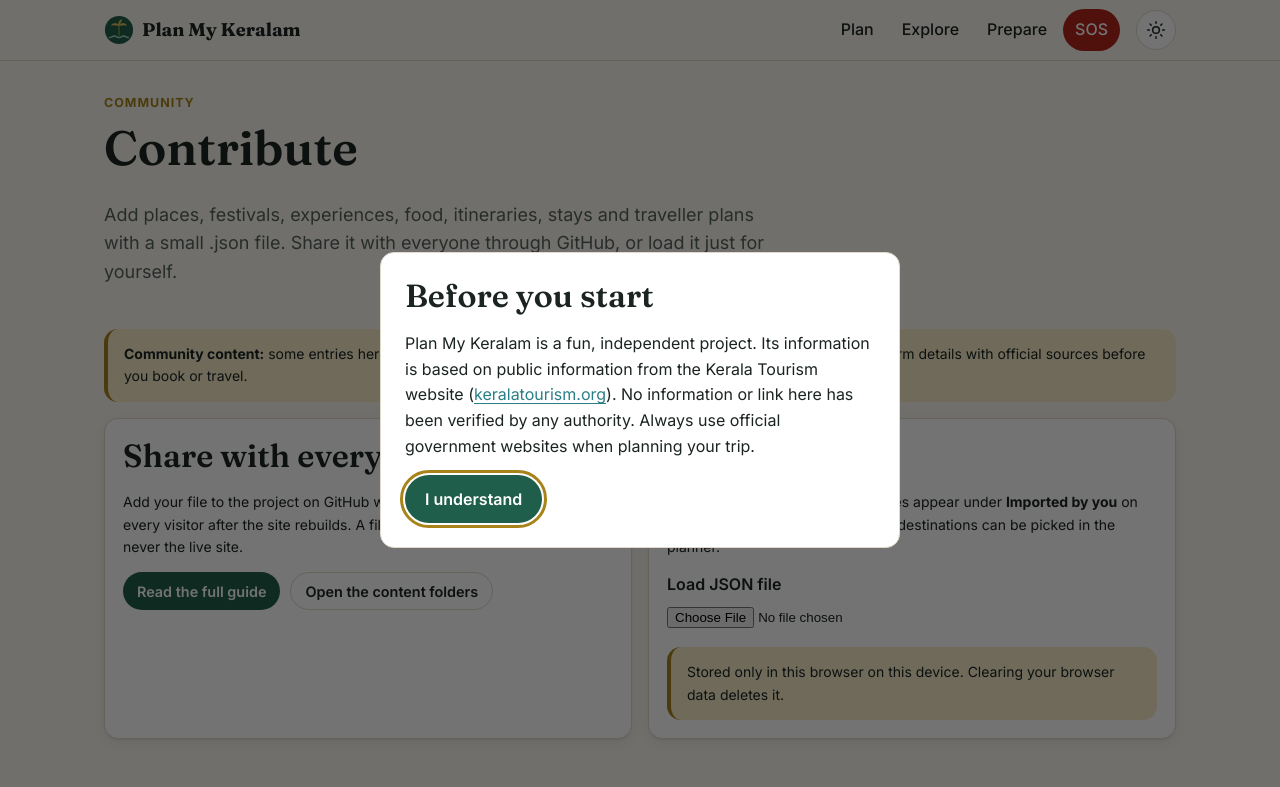
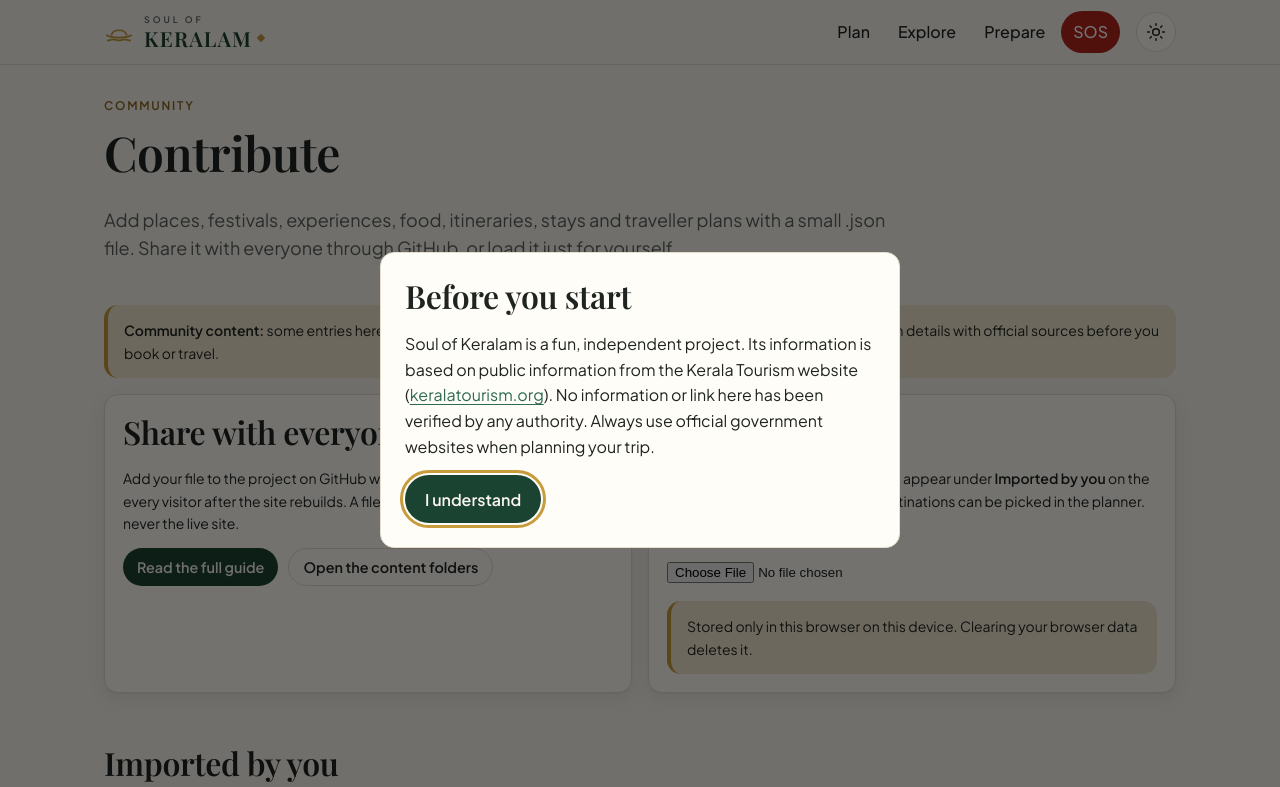
Before and after one commit to deninluvis/My-Keralam, an Astro site: page /My-Keralam/contribute in a window 1280 px wide. Shown: the top 787 px of the page. Built offline with nearby package versions, Linux system fonts and the light colour scheme; Astro itself is replaced by a stand-in of ours; a web font is replaced by a local one.

Commit message:
brand: Soul of Keralam - palette, Playfair Display + Plus Jakarta Sans, wordmark, tagline
- Backwater Emerald, Kasavu Cream, Kasavu Gold, Malabar Terracotta, Charcoal Ink tokens (light + dark).
- Eyebrow labels: uppercase, 0.15em tracking, gold (deeper shade on cream for 4.5:1 contrast).
- Wordmark: SOUL OF / KERALAM with gold diamond and single-line kettuvallam; new favicon and manifest.

Co-Authored-By: Claude Opus 5.5 <noreply@anthropic.com>

```diff
--- a/src/components/TripResult.astro
+++ b/src/components/TripResult.astro
@@ -216,9 +216,9 @@ const { festivals, destinations } = Astro.props;
       L.tileLayer('https://tile.openstreetmap.org/{z}/{x}/{y}.png', { maxZoom: 18, attribution: '&copy; OpenStreetMap contributors' }).addTo(map);
       // One pin per place, numbered in route order; the dashed line follows the same order as the Google Maps link.
       const pts = places.map((p) => [p.lat, p.lng] as [number, number]);
-      L.polyline(pts, { color: '#2a7f86', weight: 4, dashArray: '6 8' }).addTo(map);
+      L.polyline(pts, { color: '#C89B3C', weight: 4, dashArray: '6 8' }).addTo(map);
       const stopName = (id: string) => t.stops.find((s) => s.id === id)?.name ?? '';
-      places.forEach((p, i) => L.circleMarker([p.lat, p.lng], { radius: 8, color: '#fff', weight: 2, fillColor: '#1f5e4a', fillOpacity: 1 })
+      places.forEach((p, i) => L.circleMarker([p.lat, p.lng], { radius: 8, color: '#fff', weight: 2, fillColor: '#1B4332', fillOpacity: 1 })
         .addTo(map).bindTooltip(`${i + 1}. ${p.name}${p.slug ? ` (near ${stopName(p.stopId)})` : ''}`, { permanent: false }));
       const bounds = L.latLngBounds(pts).pad(0.3);
       map.fitBounds(bounds);
--- a/src/data/meta.json
+++ b/src/data/meta.json
@@ -1,5 +1,5 @@
 {
-  "siteName": "Plan My Keralam",
+  "siteName": "Soul of Keralam",
   "lastVerified": "2026-11-22",
   "ratesNote": "Fixed exchange rates, not live. Check a live rate before you pay.",
   "rates": {
@@ -10,6 +10,7 @@
     "AUD": 58,
     "AED": 24
   },
-  "disclaimer": "Plan My Keralam is a fun, independent project. Its information is based on public information from the Kerala Tourism website (keralatourism.org). No information or link here has been verified by any authority. Always use official government websites when planning your trip.",
-  "ratesUpdated": "2026-11-22"
+  "disclaimer": "Soul of Keralam is a fun, independent project. Its information is based on public information from the Kerala Tourism website (keralatourism.org). No information or link here has been verified by any authority. Always use official government websites when planning your trip.",
+  "ratesUpdated": "2026-11-22",
+  "tagline": "Your insider pass to Kerala."
 }
--- a/src/layouts/Base.astro
+++ b/src/layouts/Base.astro
@@ -25,12 +25,12 @@ const verified = new Date(meta.lastVerified).toLocaleDateString('en-GB', { day:
   <meta name="viewport" content="width=device-width, initial-scale=1" />
   <title>{fullTitle}</title>
   <meta name="description" content={description} />
-  <meta name="theme-color" content="#1f5e4a" />
+  <meta name="theme-color" content="#1B4332" />
   <link rel="icon" href={url('/favicon.svg')} type="image/svg+xml" />
   <link rel="manifest" href={url('/manifest.webmanifest')} />
   <link rel="preconnect" href="https://fonts.googleapis.com" />
   <link rel="preconnect" href="https://fonts.gstatic.com" crossorigin />
-  <link href="https://fonts.googleapis.com/css2?family=Fraunces:opsz,wght@9..144,600;9..144,700&family=Inter:wght@400;500;600;700&display=swap" rel="stylesheet" />
+  <link href="https://fonts.googleapis.com/css2?family=Playfair+Display:ital,wght@0,600;1,600&family=Plus+Jakarta+Sans:wght@400;500;600&display=swap" rel="stylesheet" />
   <script is:inline>
     try { const t = localStorage.getItem('theme'); if (t) document.documentElement.dataset.theme = t; } catch (e) {}
   </script>
@@ -40,8 +40,8 @@ const verified = new Date(meta.lastVerified).toLocaleDateString('en-GB', { day:
   <header class="site-header">
     <div class="wrap">
       <a class="logo" href={url('/')} aria-label={`${meta.siteName} home`}>
-        <svg viewBox="0 0 32 32" aria-hidden="true"><circle cx="16" cy="16" r="15" fill="#1f5e4a"/><path d="M16 22V11M16 11c-3-3-7-2-8 0 3-1 5 0 8 0zm0 0c3-3 7-2 8 0-3-1-5 0-8 0zm0 0c-1-3 1-6 3-6-1 2-2 4-3 6z" fill="#e2c15a" stroke="#e2c15a" stroke-width=".8" stroke-linejoin="round"/><path d="M6 24c2.5 0 2.5-1.5 5-1.5s2.5 1.5 5 1.5 2.5-1.5 5-1.5 2.5 1.5 5 1.5" stroke="#9fd8c4" stroke-width="1.6" fill="none" stroke-linecap="round"/></svg>
-        <span>{meta.siteName}</span>
+        <svg class="logo-boat" viewBox="0 0 32 32" aria-hidden="true"><path d="M3 19.5c4 3.2 22 3.2 26 0" /><path d="M8 19c1.5-6.5 14.5-6.5 16 0" /><path d="M4 25c3 0 3-1.2 6-1.2s3 1.2 6 1.2 3-1.2 6-1.2 3 1.2 6 1.2" /></svg>
+        <span class="wordmark" aria-hidden="true"><span class="wm-top">Soul of</span><span class="wm-main">Keralam<i class="wm-dot"></i></span></span>
       </a>
       <nav class="top-nav" aria-label="Main">
         {groups.map((g) => (
--- a/src/pages/contribute.astro
+++ b/src/pages/contribute.astro
@@ -7,7 +7,7 @@ const examples = Object.entries(raw).map(([p, text]) => ({ type: p.split('/').po
 const repo = 'https://github.com/deninluvis/My-Keralam';
 const guide = `${repo}/blob/claude/docs/CONTRIBUTING-DATA.md`;
 ---
-<Base title="Contribute" description="Add destinations, festivals, experiences, food, itineraries, stays and traveller plans to Plan My Keralam with simple JSON files.">
+<Base title="Contribute" description="Add destinations, festivals, experiences, food, itineraries, stays and traveller plans to Soul of Keralam with simple JSON files.">
   <PageHead eyebrow="Community" title="Contribute" lead="Add places, festivals, experiences, food, itineraries, stays and traveller plans with a small .json file. Share it with everyone through GitHub, or load it just for yourself." />
   <div class="wrap"><CommunityNote /></div>
   <div class="wrap">
--- a/src/pages/destinations/[slug].astro
+++ b/src/pages/destinations/[slug].astro
@@ -86,5 +86,5 @@ const regionName = { south: 'South Kerala', central: 'Central Kerala', north: 'N
   const lat = Number(el.dataset.lat), lng = Number(el.dataset.lng);
   const map = L.map(el, { scrollWheelZoom: false }).setView([lat, lng], 10);
   L.tileLayer('https://tile.openstreetmap.org/{z}/{x}/{y}.png', { maxZoom: 18, attribution: '&copy; OpenStreetMap contributors' }).addTo(map);
-  L.circleMarker([lat, lng], { radius: 10, color: '#fff', weight: 2, fillColor: '#1f5e4a', fillOpacity: 1 }).addTo(map).bindTooltip(el.dataset.name!);
+  L.circleMarker([lat, lng], { radius: 10, color: '#fff', weight: 2, fillColor: '#1B4332', fillOpacity: 1 }).addTo(map).bindTooltip(el.dataset.name!);
 </script>
--- a/src/pages/stays.astro
+++ b/src/pages/stays.astro
@@ -76,7 +76,7 @@ const pins = stays.map((s) => ({ slug: s.slug, name: s.name, lat: s.lat, lng: s.
     layer.clearLayers();
     const ids = new Set(shown.map((c) => c.id));
     const pts = pins.filter((p) => ids.has(p.slug));
-    pts.forEach((p) => L.circleMarker([p.lat, p.lng], { radius: 8, color: '#fff', weight: 2, fillColor: '#1f5e4a', fillOpacity: 1 }).addTo(layer!).bindTooltip(p.name));
+    pts.forEach((p) => L.circleMarker([p.lat, p.lng], { radius: 8, color: '#fff', weight: 2, fillColor: '#1B4332', fillOpacity: 1 }).addTo(layer!).bindTooltip(p.name));
     if (pts.length) map.fitBounds(L.latLngBounds(pts.map((p) => [p.lat, p.lng] as [number, number])).pad(0.3), { maxZoom: 11 });
   }
   chips.forEach((c) => c.addEventListener('click', () => {
--- a/src/styles/global.css
+++ b/src/styles/global.css
@@ -1,39 +1,43 @@
-/* Plan My Keralam: design tokens + base styles. Mobile first. */
+/* Soul of Keralam: design tokens + base styles. Mobile first.
+   Brand: Backwater Emerald #1B4332, Kasavu Cream #F9F6F0, Kasavu Gold #C89B3C, Malabar Terracotta #A84A28, Charcoal Ink #1F2421. */
 :root {
-  --bg: #faf7f0;
-  --surface: #ffffff;
-  --surface-2: #f1ede3;
-  --ink: #1b2421;
-  --muted: #55625d;
-  --line: #e0dacb;
-  --green: #1f5e4a;
-  --green-ink: #ffffff;
-  --teal: #2a7f86;
-  --gold: #a8831a;
-  --gold-soft: #f6ecc9;
+  --bg: #f9f6f0;          /* Kasavu Cream: page canvas */
+  --surface: #fffdf8;     /* cards: a touch lighter than the canvas, never pure white */
+  --surface-2: #f0ebe0;
+  --ink: #1f2421;         /* Charcoal Ink */
+  --muted: #5b625e;
+  --line: #e6dfd0;
+  --green: #1b4332;       /* Backwater Emerald: headers, nav, primary buttons */
+  --green-ink: #f9f6f0;
+  --teal: #2d6a4f;        /* lighter emerald for links, charts, map lines */
+  --gold: #c89b3c;        /* Kasavu Gold: dividers, icons, highlights */
+  --gold-text: #8a671c;   /* same gold, deep enough for small text on cream (4.5:1) */
+  --gold-soft: #f3e8cf;
+  --terra: #a84a28;       /* Malabar Terracotta: tags, badges, hover */
+  --terra-soft: #f5e3da;
   --danger: #b3261e;
   --danger-soft: #fbe4e1;
-  --ok-soft: #e1f0e8;
-  --shadow: 0 1px 2px rgb(0 0 0 / 6%), 0 4px 16px rgb(0 0 0 / 6%);
+  --ok-soft: #e3eee7;
+  --shadow: 0 1px 2px rgb(31 36 33 / 5%), 0 6px 20px rgb(31 36 33 / 6%);
   --radius: 14px;
-  --font-body: 'Inter', system-ui, -apple-system, 'Segoe UI', Roboto, sans-serif;
-  --font-head: 'Fraunces', Georgia, 'Times New Roman', serif;
+  --font-body: 'Plus Jakarta Sans', system-ui, -apple-system, 'Segoe UI', Roboto, sans-serif;
+  --font-head: 'Playfair Display', Georgia, 'Times New Roman', serif;
   --max: 1120px;
   color-scheme: light;
 }
 
 @media (prefers-color-scheme: dark) {
   :root:not([data-theme='light']) {
-    --bg: #0f1714; --surface: #16211d; --surface-2: #1d2a25; --ink: #e8eee9; --muted: #a5b3ad;
-    --line: #2a3a33; --green: #6fc3a2; --green-ink: #0f1714; --teal: #6cc3ca; --gold: #e2c15a;
-    --gold-soft: #3a3217; --danger: #ff8a80; --danger-soft: #3b1d1a; --ok-soft: #1c3329;
+    --bg: #0e1713; --surface: #15211b; --surface-2: #1c2b24; --ink: #f1ece2; --muted: #a9b3ad;
+    --line: #2a3a32; --green: #8cc7a6; --green-ink: #0e1713; --teal: #8cc7a6; --gold: #c89b3c; --gold-text: #d9b464;
+    --gold-soft: #33291a; --terra: #e08a66; --terra-soft: #3a2219; --danger: #ff8a80; --danger-soft: #3b1d1a; --ok-soft: #1b3127;
     --shadow: 0 1px 2px rgb(0 0 0 / 40%); color-scheme: dark;
   }
 }
 :root[data-theme='dark'] {
-  --bg: #0f1714; --surface: #16211d; --surface-2: #1d2a25; --ink: #e8eee9; --muted: #a5b3ad;
-  --line: #2a3a33; --green: #6fc3a2; --green-ink: #0f1714; --teal: #6cc3ca; --gold: #e2c15a;
-  --gold-soft: #3a3217; --danger: #ff8a80; --danger-soft: #3b1d1a; --ok-soft: #1c3329;
+  --bg: #0e1713; --surface: #15211b; --surface-2: #1c2b24; --ink: #f1ece2; --muted: #a9b3ad;
+  --line: #2a3a32; --green: #8cc7a6; --green-ink: #0e1713; --teal: #8cc7a6; --gold: #c89b3c; --gold-text: #d9b464;
+  --gold-soft: #33291a; --terra: #e08a66; --terra-soft: #3a2219; --danger: #ff8a80; --danger-soft: #3b1d1a; --ok-soft: #1b3127;
   --shadow: 0 1px 2px rgb(0 0 0 / 40%); color-scheme: dark;
 }
 
@@ -47,8 +51,9 @@ body {
 @media (min-width: 900px) { body { padding-bottom: 0; } }
 img, svg { max-width: 100%; display: block; }
 a { color: var(--teal); text-underline-offset: 3px; }
-a:hover { color: var(--green); }
-h1, h2, h3 { font-family: var(--font-head); line-height: 1.2; margin: 0 0 .5em; font-weight: 600; }
+a:hover { color: var(--terra); }
+h1, h2, h3 { font-family: var(--font-head); line-height: 1.2; margin: 0 0 .5em; font-weight: 600; letter-spacing: -.01em; }
+h1 em, h2 em { font-style: italic; color: var(--green); }
 h1 { font-size: clamp(1.9rem, 5vw, 3rem); }
 h2 { font-size: clamp(1.4rem, 3.5vw, 2rem); margin-top: 1.6em; }
 h3 { font-size: 1.15rem; }
@@ -73,7 +78,7 @@ main { padding-bottom: 48px; }
 @media (min-width: 900px) { .top-nav { display: flex; } }
 .top-nav > a, .top-nav summary { padding: 8px 12px; border-radius: 999px; color: var(--ink); text-decoration: none; cursor: pointer; font-weight: 500; list-style: none; }
 .top-nav summary::-webkit-details-marker { display: none; }
-.top-nav > a:hover, .top-nav summary:hover, .top-nav [aria-current='page'] { background: var(--surface-2); }
+.top-nav > a:hover, .top-nav summary:hover, .top-nav [aria-current='page'] { background: var(--surface-2); color: var(--green); }
 .top-nav details { position: relative; }
 .top-nav details[open] summary { background: var(--surface-2); }
 .menu { position: absolute; top: 44px; left: 0; background: var(--surface); border: 1px solid var(--line); border-radius: var(--radius); box-shadow: var(--shadow); padding: 8px; min-width: 220px; display: grid; }
@@ -104,8 +109,8 @@ main { padding-bottom: 48px; }
 .chip { display: inline-flex; align-items: center; gap: 6px; padding: 8px 14px; min-height: 40px; border-radius: 999px; border: 1px solid var(--line); background: var(--surface); color: var(--ink); cursor: pointer; font: inherit; font-size: .925rem; }
 .chip[aria-pressed='true'], .chip.on, input:checked + .chip { background: var(--green); color: var(--green-ink); border-color: var(--green); }
 .chips { display: flex; flex-wrap: wrap; gap: 8px; }
-.tag { display: inline-block; font-size: .75rem; font-weight: 600; padding: 2px 10px; border-radius: 999px; background: var(--surface-2); color: var(--muted); text-transform: capitalize; }
-.tag.gold { background: var(--gold-soft); color: var(--gold); }
+.tag { display: inline-block; font-size: .75rem; font-weight: 600; padding: 2px 10px; border-radius: 999px; background: var(--terra-soft); color: var(--terra); text-transform: capitalize; }
+.tag.gold { background: var(--gold-soft); color: var(--gold-text); }
 
 /* Cards & grids */
 .grid { display: grid; gap: 16px; grid-template-columns: 1fr; }
@@ -135,7 +140,7 @@ a.card:hover { transform: translateY(-2px); }
 
 /* Page header */
 .page-head { padding-top: 32px; padding-bottom: 8px; }
-.page-head .eyebrow { text-transform: uppercase; letter-spacing: .08em; font-size: .78rem; font-weight: 700; color: var(--gold); margin-bottom: 6px; }
+.eyebrow, .page-head .eyebrow { font-family: var(--font-body); text-transform: uppercase; letter-spacing: .15em; font-size: .74rem; font-weight: 600; color: var(--gold-text); margin-bottom: 8px; }
 
 /* Tables */
 .table-wrap { position: relative; overflow-x: auto; border: 1px solid var(--line); border-radius: var(--radius); background: var(--surface); }
@@ -200,3 +205,12 @@ input:not([type]), input[type='text'], input[type='date'], input[type='number'],
 /* "Things to consider" notes */
 .consider { border-left: 3px solid var(--gold); background: var(--gold-soft); border-radius: 8px; padding: 8px 12px; margin: 10px 0; }
 .consider ul { margin: 4px 0 0; padding-left: 18px; }
+
+/* Wordmark: SOUL OF above KERALAM, gold diamond, single-line kettuvallam */
+.logo { gap: 10px; color: var(--green); }
+.logo-boat { width: 30px; height: 30px; fill: none; stroke: var(--gold); stroke-width: 1.8; stroke-linecap: round; stroke-linejoin: round; }
+.wordmark { display: grid; line-height: 1; }
+.wm-top { font-family: var(--font-body); font-size: .56rem; font-weight: 600; letter-spacing: .32em; text-transform: uppercase; color: var(--muted); margin-bottom: 3px; }
+.wm-main { font-family: var(--font-head); font-size: 1.3rem; font-weight: 600; letter-spacing: .06em; text-transform: uppercase; color: var(--green); display: flex; align-items: center; gap: 6px; }
+.wm-dot { display: inline-block; width: 6px; height: 6px; background: var(--gold); transform: rotate(45deg); }
+.site-header .wrap { height: 64px; }
```
Also changed, not shown: CLAUDE.md (+1 -1 lines), docs/CONTRIBUTING-DATA.md (+1 -1 lines), src/pages/index.astro (+6 -4 lines), .claude/skills/run-site/SKILL.md, README.md, public/favicon.svg, public/manifest.webmanifest.
